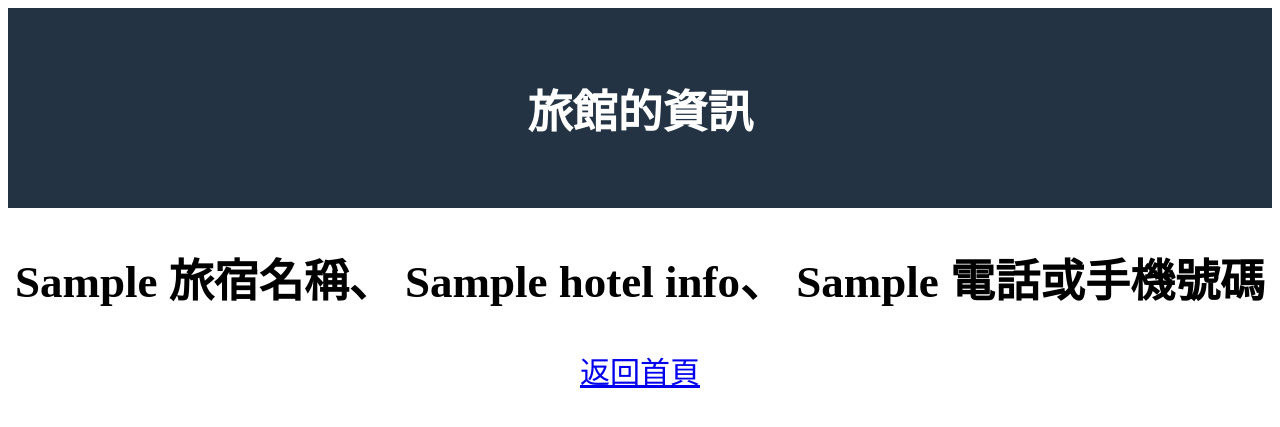
After one commit to ChenYingYu/RemoteTasks, a FastAPI app: template week4/templates/hotel.html in a window 1280 px wide. The commit adds this page. Shown: the top 427 px of the page. Run offline with FastAPI, Linux system fonts and the light colour scheme; the template is opened without the code that fills it: most values are stand-ins (such as "Sample title", 1, 10 or a date in 2020); parts of the project's set-up code (start-up, migrations or seed data) failed here and were passed over.

Commit message:
feat: Week 4 Task 4 - Add hotel information retrieval functionality and update forms in index.html

```diff
--- a/week4/main.py
+++ b/week4/main.py
@@ -4,15 +4,35 @@ from fastapi.responses import HTMLResponse
 from fastapi.staticfiles import StaticFiles
 from fastapi.templating import Jinja2Templates
 
+# Task 2
+from typing import Annotated
+from fastapi import Form, status
+from fastapi.responses import RedirectResponse
+
 # Task 3
 from starlette.middleware.sessions import SessionMiddleware
 import secrets
 
+# Task 4
+import urllib.request as request
+import json
+
 SESSION_KEY = "LOGGED-IN"
 secret_key = secrets.token_urlsafe(32)
 
+from contextlib import asynccontextmanager
 
-app = FastAPI()
+
+# The code inside lifespan is guaranteed to run after the application object is created and
+# before the server starts processing its first request.
+# This is the correct moment to finalize setup
+@asynccontextmanager
+async def lifespan(app: FastAPI):
+    fetch_and_load_hotel_data()
+    yield
+
+
+app = FastAPI(lifespan=lifespan)
 app.add_middleware(SessionMiddleware, secret_key=secret_key)
 app.mount("/static", StaticFiles(directory="static"), name="static")
 
@@ -22,12 +42,6 @@ templates = Jinja2Templates(directory="templates")
 @app.get("/", response_class=HTMLResponse)
 async def read_index(request: Request):
     return templates.TemplateResponse("index.html", {"request": request})
-
-
-# Task 2
-from typing import Annotated
-from fastapi import Form, status
-from fastapi.responses import RedirectResponse
 
 
 @app.post("/login/")
@@ -61,8 +75,48 @@ async def error_page(request: Request, msg: str):
     return templates.TemplateResponse("ohoh.html", {"request": request, "msg": msg})
 
 
-# Task 3
 @app.get("/logout", response_class=HTMLResponse)
 async def logout(request: Request):
     request.session[SESSION_KEY] = False
     return RedirectResponse(url="/", status_code=status.HTTP_303_SEE_OTHER)
+
+
+@app.get("/hotel/{id}")
+async def get_hotel_data(request: Request, id: int):
+    hotel_data = request.app.state.hotel_data
+    if id in hotel_data:
+        return templates.TemplateResponse(
+            "hotel.html", {"request": request, "hotel_info": hotel_data[id]}
+        )
+    else:
+        return templates.TemplateResponse("hotel.html", {"request": request})
+
+
+CH_HOTEL_URL = "https://resources-wehelp-taiwan-b986132eca78c0b5eeb736fc03240c2ff8b7116.gitlab.io/hotels-ch"
+EN_HOTEL_URL = "https://resources-wehelp-taiwan-b986132eca78c0b5eeb736fc03240c2ff8b7116.gitlab.io/hotels-en"
+
+
+def fetch_and_load_hotel_data():
+
+    with request.urlopen(CH_HOTEL_URL) as response:
+        ch_data = json.load(response)
+
+    with request.urlopen(EN_HOTEL_URL) as response:
+        en_data = json.load(response)
+
+    ch_hotel_list = ch_data["list"]
+    en_hotel_list = en_data["list"]
+    merged_hotel_list = []
+
+    hotel_id_lookup = {hotel["_id"]: hotel for hotel in ch_hotel_list}
+
+    # Merge English names into Chinese data
+    for hotel in en_hotel_list:
+        _id = hotel["_id"]
+        if _id in hotel_id_lookup:
+            merged_hotel = {**hotel_id_lookup[_id], **hotel}
+            merged_hotel_list.append(merged_hotel)
+
+    hotel_data = {hotel["_id"]: hotel for hotel in merged_hotel_list}
+    # Store the data on the application state
+    app.state.hotel_data = hotel_data
--- /dev/null
+++ b/week4/templates/hotel.html
@@ -0,0 +1,26 @@
+<!DOCTYPE html>
+<html lang="en">
+  <head>
+    <meta charset="UTF-8" />
+    <meta name="viewport" content="width=device-width, initial-scale=1.0" />
+    <title>Hotel</title>
+    <link href="{{ url_for('static', path='/style.css') }}" rel="stylesheet" />
+    <script src="{{ url_for('static', path='/hotel.js') }}" defer></script>
+  </head>
+  <body>
+    <header>
+      <h1>旅館的資訊</h1>
+    </header>
+    <main>
+      {% if hotel_info %}
+      <h2>
+        {{ hotel_info["旅宿名稱"] }}、 {{ hotel_info["hotel name"] }}、 {{
+        hotel_info["電話或手機號碼"] }}
+      </h2>
+      {% else %}
+      <h2>查詢不到相關資料</h2>
+      {% endif %}
+      <a href="/">返回首頁</a>
+    </main>
+  </body>
+</html>
```
Also changed, not shown: week4/static/app.js (+17 -2 lines), week4/templates/index.html (+14 -1 lines).
